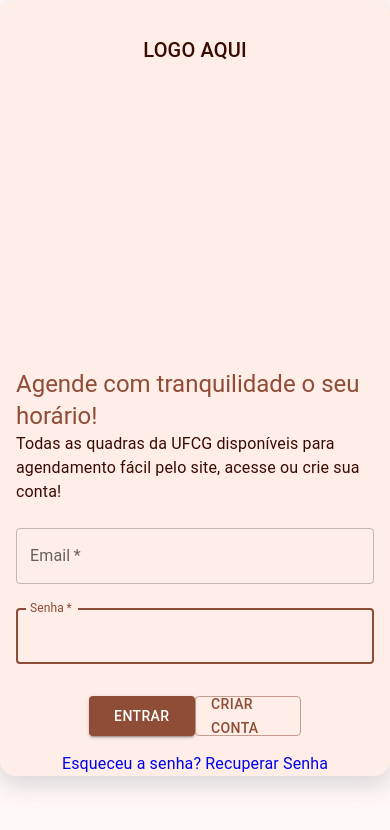
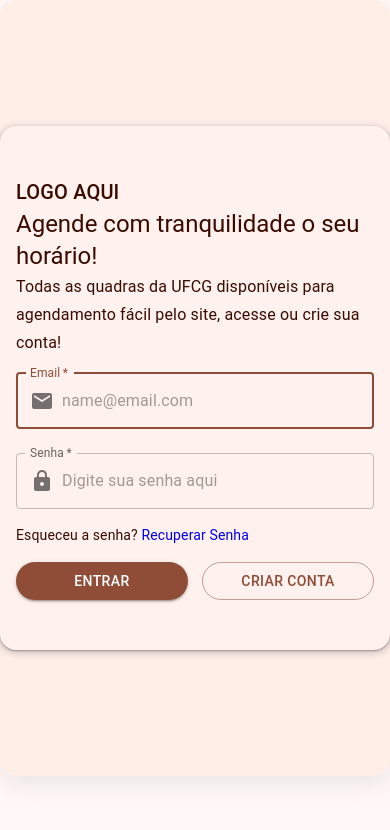
Before and after one commit to Engenharia-de-software-Gp05/Fronted-Complexo-Esportivo-UFCG, a React (Create React App) app: page / in a window 390 px wide. Shown: the top 830 px of the page. Built offline with nearby package versions, Linux system fonts and the light colour scheme; what @devexpress/dx-react-scheduler-material-ui would draw is missing.

Commit message:
responsividade das páginas de login e cadastro

```diff
--- a/src/pages/login/index.js
+++ b/src/pages/login/index.js
@@ -5,6 +5,9 @@ import TextField from '@mui/material/TextField';
 import Box from '@mui/material/Box';
 import Typography from '@mui/material/Typography';
 import Container from '@mui/material/Container';
+import InputAdornment from '@mui/material/InputAdornment';
+import EmailIcon from '@mui/icons-material/Email';
+import LockIcon from '@mui/icons-material/Lock';
 import { Link, useNavigate } from 'react-router-dom';
 import "./style.css"
 
@@ -17,9 +20,7 @@ export default function LoginPage() {
     const email = data.get("email");
     const senha = data.get("senha");
     const emailRegex = /^[^\s@]+@[^\s@]+\.[^\s@]+$/;
-    const estudanteEmailRegex = /@estudante\.ufcg\.edu\.br$/;
-
-    if (emailRegex.test(email) && estudanteEmailRegex.test(email)) {
+    if (emailRegex.test(email)) {
       navigate('/scheduler');
     } else {
       alert('Email inválido');
@@ -28,20 +29,19 @@ export default function LoginPage() {
 
   return (
     <main>
-      <Container component="main" maxWidth="xs">
+      <Container component="section" maxWidth="xs">
         <CssBaseline/>
-        <Box className="container">
-          {/*logo ou uma imagem */}
-          <Typography variant="h6" component="div" sx={{ flexGrow: 1 }}>
+
+          <Typography variant="h6">
             LOGO AQUI
           </Typography>
-          <Typography component="h1" variant="h5" className="h1">
+          <Typography variant="h5">
             Agende com tranquilidade o seu horário!
           </Typography>
-          <Typography component= "subtitle1">
+          <Typography variant="subtitle1">
             Todas as quadras da UFCG disponíveis para agendamento fácil pelo site, acesse ou crie sua conta!
           </Typography>
-          <Box component="form" onSubmit={handleSubmit} noValidate sx={{ mt: 1 }} className="container">
+          <Box component="form" onSubmit={handleSubmit} noValidate sx={{ width: '100%' }}>
             <TextField
               margin="normal"
               required
@@ -51,7 +51,15 @@ export default function LoginPage() {
               name="email"
               autoComplete="email"
               autoFocus
-              placeholder="name@email.com"
+              className='textField'
+              placeholder='name@email.com'
+              InputProps={{
+                startAdornment: (
+                  <InputAdornment position="start">
+                    <EmailIcon color="action" />
+                  </InputAdornment>
+                )
+              }}
             />
             <TextField
               margin="normal"
@@ -61,16 +69,25 @@ export default function LoginPage() {
               label="Senha"
               name="senha"
               type="password"
-              autoComplete="senha"
-              autoFocus
-              placeholder="Digite sua senha aqui"
+              autoComplete="current-password"
+              className='textField'
+              placeholder='Digite sua senha aqui'
+              InputProps={{
+                startAdornment: (
+                  <InputAdornment position="start">
+                    <LockIcon color="action" />
+                  </InputAdornment>
+                )
+              }}
             />
-            <Box sx={{ display: 'flex', justifyContent: 'space-between' }}>
+            <Typography component="p" sx={{ width: '100%', textAlign: 'left', mt: 1, fontSize: '0.875rem' }}>
+              Esqueceu a senha? <Link to="/redefine-password" style={{ textDecoration: 'none' }}>Recuperar Senha</Link>
+            </Typography>
+            <Box sx={{ display: 'flex', flexDirection: 'row', justifyContent: 'space-between', width: '100%', mt: 2 }}>
               <Button
                 type="submit"
                 variant="contained"
-                sx={{ mt: 3, mb: 2 }}
-                className="button"
+                sx={{ borderRadius: '20px', padding: '6px 12px', width: '48%', marginRight: '2%' }}
               >
                 Entrar
               </Button>
@@ -78,19 +95,12 @@ export default function LoginPage() {
                 component={Link}
                 to="/sign-in"
                 variant="outlined"
-                sx={{ mt:3, mb:2 }}
-                className="button"
+                sx={{ borderRadius: '20px', padding: '6px 12px', width: '48%' }}
               >
                 Criar Conta
               </Button>
             </Box>
-            <Box sx={{ display: 'flex', justifyContent: 'flex-end' }}>
-              <Link to="/redefine-password" style={{ textDecoration: 'none', mt: 2 }}>
-                Esqueceu a senha? Recuperar Senha
-              </Link>
-            </Box>
           </Box>
-        </Box>
       </Container>
     </main>
   );
--- a/src/pages/login/style.css
+++ b/src/pages/login/style.css
@@ -3,6 +3,8 @@
     flex-direction: column;
     align-items: center;
     justify-content: center;
+    width: 100%;
+    height: 78vh;
 }
 
 .button{
@@ -31,5 +33,23 @@ main{
     display: flex;
     align-items: center;
     flex-direction: row;
+    justify-content: center;
     color:#3A0B00;
 }
+
+@media only screen and (max-device-width: 1024px) {
+    .container{
+        width: 700px;
+        }
+    }
+
+@media only screen and (max-device-width: 768px) {
+    .container{
+        width: 400px;
+    }
+}
+@media only screen and (max-device-width: 425px) {
+    .container{
+        width: 320px;
+    }
+}
--- a/src/pages/sign-in/style.css
+++ b/src/pages/sign-in/style.css
@@ -3,6 +3,8 @@
     flex-direction: column;
     align-items: center;
     justify-content: center;
+    width: 100%;
+    height: 100vh;
 }
 
 .button{
@@ -33,3 +35,20 @@ main{
     flex-direction: row;
     color:#3A0B00;
 }
+
+@media only screen and (max-device-width: 1024px) {
+    .container{
+        width: 700px;
+        }
+    }
+
+@media only screen and (max-device-width: 768px) {
+    .container{
+        width: 400px;
+    }
+}
+@media only screen and (max-device-width: 425px) {
+    .container{
+        width: 320px;
+    }
+}
```
Also changed, not shown: 1 other file (tests, documents, lock files or other folders).
